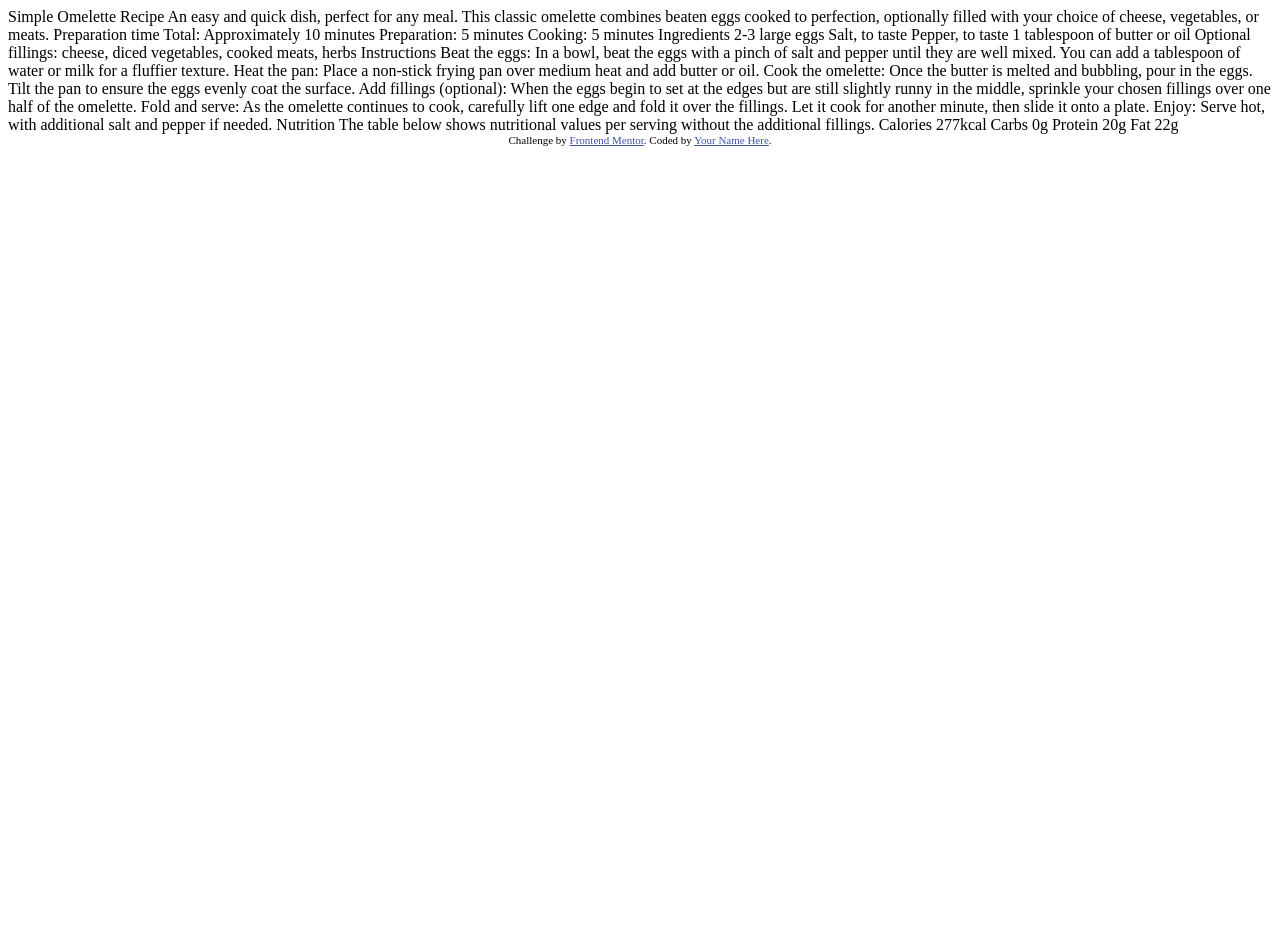
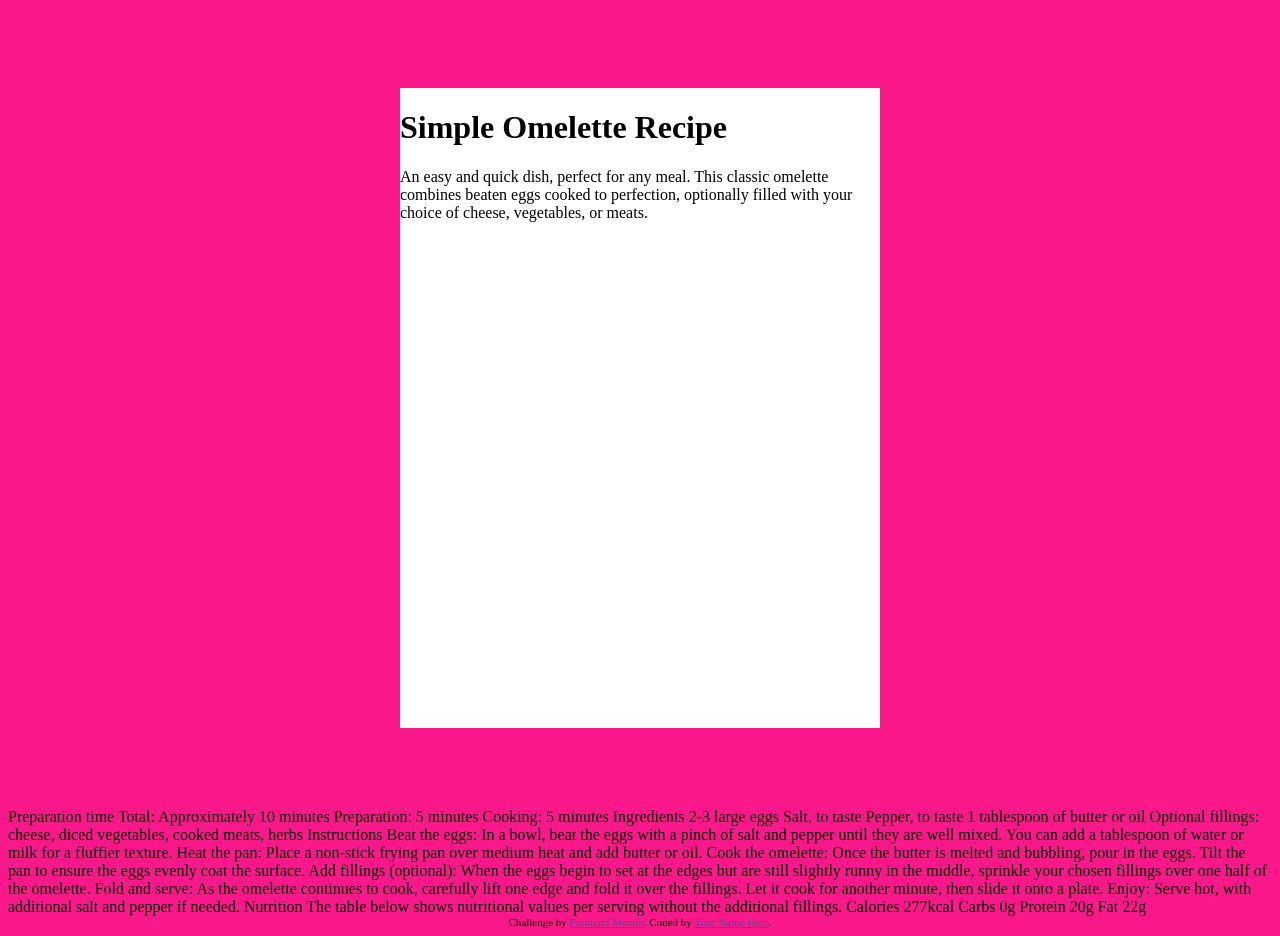
Before and after one commit to bilalahmad606/recipe-page, a plain HTML site: page recipe-page-main/index.html in a window 1280 px wide. Before the commit the page ends 800 px from the top, so only its background shows below. Drawn offline with Linux system fonts and the light colour scheme.

Commit message:
added css file

```diff
--- a/recipe-page-main/index.html
+++ b/recipe-page-main/index.html
@@ -4,6 +4,7 @@
   <meta charset="UTF-8">
   <meta name="viewport" content="width=device-width, initial-scale=1.0"> <!-- displays site properly based on user's device -->
 
+  <link rel="stylesheet" href="./style.css">
   <link rel="icon" type="image/png" sizes="32x32" href="./assets/images/favicon-32x32.png">
 
   <title>Frontend Mentor | Recipe page</title>
@@ -15,11 +16,18 @@
   </style>
 </head>
 <body>
+  <div id="main">
+    <div class="container">
+      <h1>Simple Omelette Recipe</h1>
+      <p>An easy and quick dish, perfect for any meal. This classic omelette combines beaten eggs cooked
+        to perfection, optionally filled with your choice of cheese, vegetables, or meats.</p>
 
-  Simple Omelette Recipe
+    </div>
+  </div>
 
-  An easy and quick dish, perfect for any meal. This classic omelette combines beaten eggs cooked
-  to perfection, optionally filled with your choice of cheese, vegetables, or meats.
+
+
+
 
   Preparation time
 
--- /dev/null
+++ b/recipe-page-main/style.css
@@ -0,0 +1,15 @@
+body {
+    background-color: hsl(330, 97%, 54%);
+}
+
+#main {
+    display: flex;
+    align-items: center;
+    justify-content: center;
+    height: 100vh;
+}
+.container {
+background-color: hsl(0, 0%, 100%);
+width: 30rem;
+height: 40rem;
+}
```
